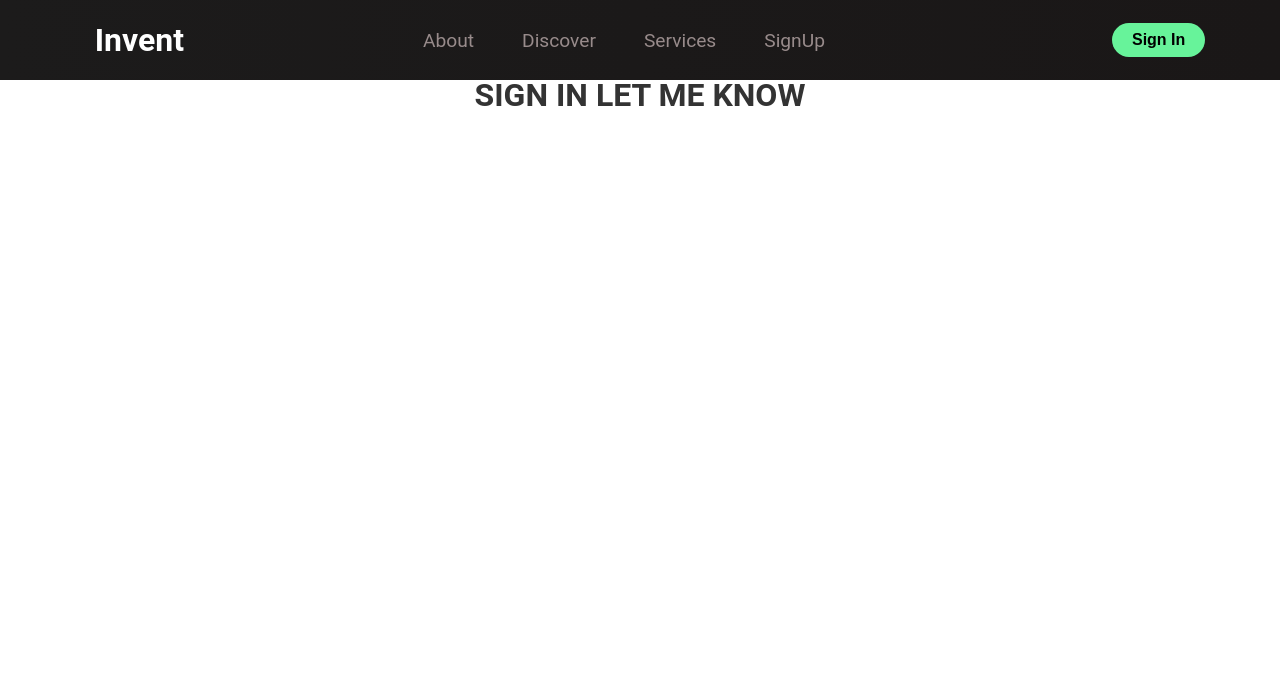
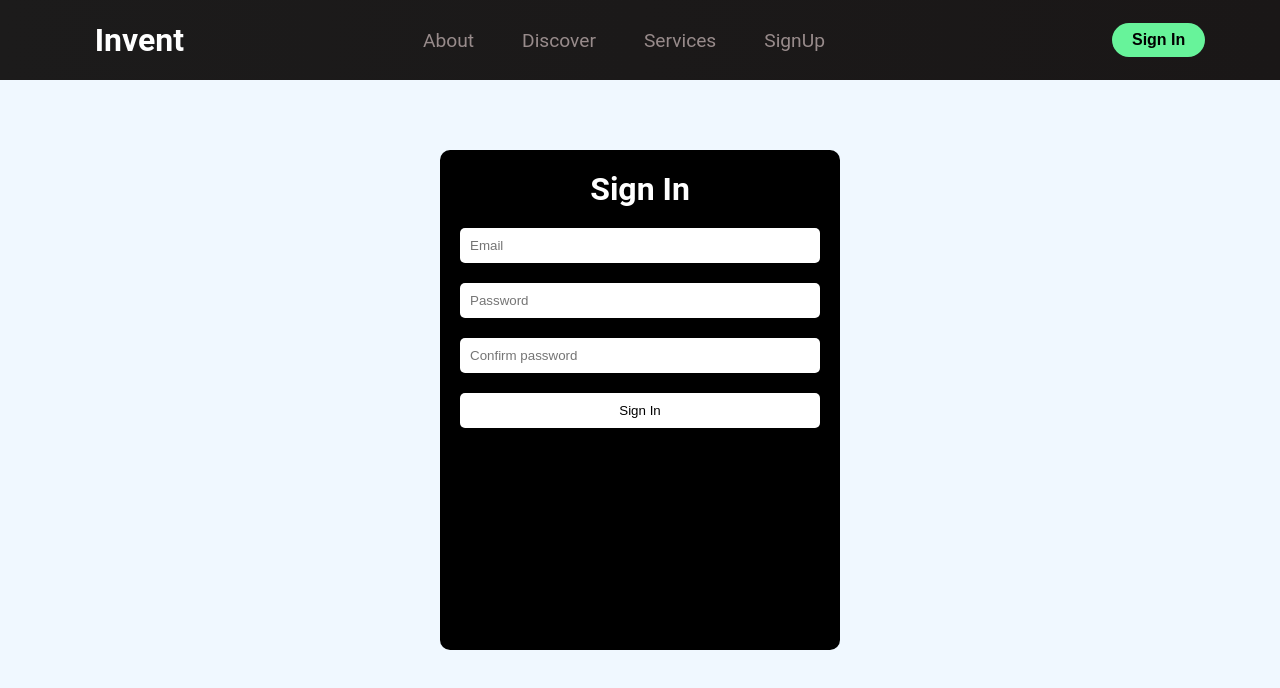
Before and after one commit to Nuh00/React-Projects, a React (Vite) app in the folder Finance-Page/: page /signIn in a window 1280 px wide. Shown: the top 688 px of the page. Built offline with nearby package versions, Linux system fonts and the light colour scheme.

Commit message:
completed this landing page

```diff
--- a/Finance-Page/src/components/Navbar.jsx
+++ b/Finance-Page/src/components/Navbar.jsx
@@ -1,6 +1,6 @@
 import React from "react";
 import { Link as ScrollLink } from "react-scroll";
-import { Link } from "react-router-dom";
+import { Link, useLocation } from "react-router-dom";
 import { useState } from "react";
 import Button from "./Button";
 import "./navbar.css";
@@ -15,16 +15,27 @@ function Navbar() {
   function closeMobileMenu() {
     setClicked(false);
   }
+  const location = useLocation();
+
+  const isHome = location.pathname === "/";
   return (
     <>
       <nav className="navbar">
-        <Link
-          to="/"
-          className="navbar-logo"
-          onClick={closeMobileMenu}
-        >
-        Invent
-        </Link>
+        {isHome ? (
+          <ScrollLink
+            to="hero"
+            smooth={true}
+            duration={500}
+            className="navbar-logo"
+            onClick={closeMobileMenu}
+          >
+            Invent
+          </ScrollLink>
+        ) : (
+          <Link to="/" className="navbar-logo">
+            Invent
+          </Link>
+        )}
         <div className="menu-icon" onClick={changeClick}>
           <i className={clicked ? "fas fa-times" : "fas fa-bars"}></i>
         </div>
--- a/Finance-Page/src/components/signIn.css
+++ b/Finance-Page/src/components/signIn.css
@@ -1,6 +1,55 @@
-.sign-up {
+.sign-in{
+  display: flex;
+  flex-direction: column;
+  justify-content: center;
+  align-items: center;
+  flex-wrap: wrap;
+  height: 100vh;
+  padding: 80px;
+  background-color: aliceblue;
+}
 
+.form{
+  display: flex;
+  flex-direction: column;
+  gap: 20px;
+  background-color: black;
+  border-radius: 10px;
+  padding: 20px;
+  width: 400px;
+  height: 500px;
+}
+
+.form h1{
+  color: white;
   text-align: center;
-  font-size: 2rem;
-  color: #333;
 }
+
+
+.form input{
+  padding: 10px;
+  border-radius: 5px;
+  border: none;
+}
+
+.form button{
+  padding: 10px;
+  border-radius: 5px;
+  border: none;
+  background-color: white;
+  color: black;
+  cursor: pointer;
+}
+
+.form button:hover{
+  background-color: rgb(52, 208, 91);
+  color: white;
+  transition: all 0.5s;
+}
+
+@media (max-width: 768px){
+  .form{
+    width: 100%;
+    height: 400px;
+  }
+}
--- a/Finance-Page/src/pages/SignIn.jsx
+++ b/Finance-Page/src/pages/SignIn.jsx
@@ -1,12 +1,46 @@
 import React from "react";
 import "../components/signIn.css";
+import { useState } from "react";
 
 function SignIn() {
+  const [email, setEmail] = useState("");
+  const [password, setPassword] = useState("");
+  const [confirmPassword, setConfirmPassword] = useState("");
+
+  function handleSubmit(e) {
+    e.preventDefault();
+
+    console.log(email, password, confirmPassword);
+  }
   return (
     <>
-      <h1 className="sign-up">SIGN IN LET ME KNOW</h1>
-      <h1 className="sign-up">SIGN IN LET ME KNOW</h1>
-        <h1 className="sign-up">SIGN IN LET ME KNOW</h1>
+      <div className="sign-in">
+        <form className="form" onSubmit={handleSubmit}>
+          <h1>Sign In</h1>
+          <input
+            value={email}
+            onChange={(e) => setEmail(e.target.value)}
+            required
+            type="email"
+            placeholder="Email"
+          />
+          <input
+            value={password}
+            onChange={(e) => setPassword(e.target.value)}
+            required
+            type="password"
+            placeholder="Password"
+          />
+          <input
+            value={confirmPassword}
+            onChange={(e) => setConfirmPassword(e.target.value)}
+            require
+            type="password"
+            placeholder="Confirm password"
+          />
+          <button>Sign In</button>
+        </form>
+      </div>
     </>
   );
 }
```
